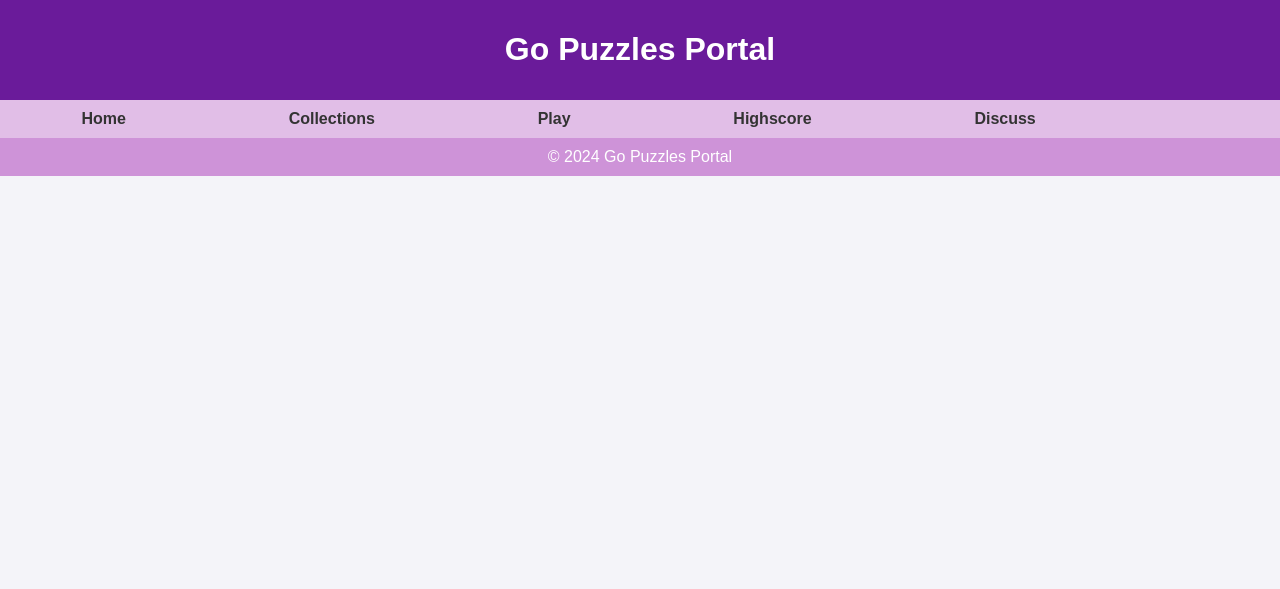
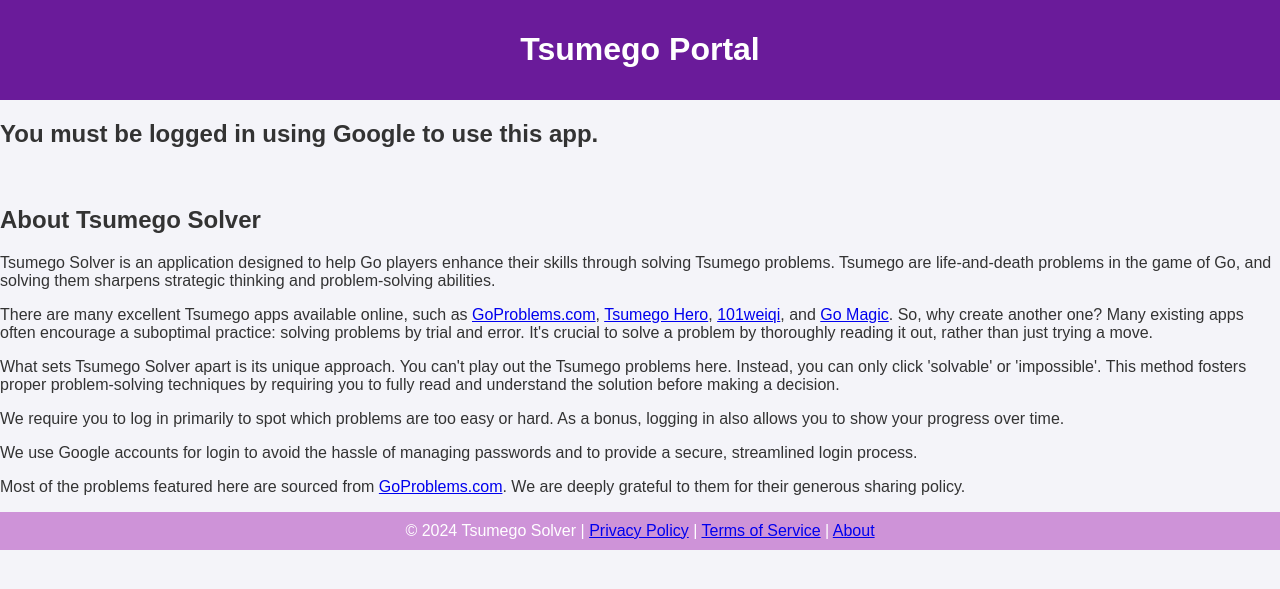
Before and after one commit to corrin/reading_go_puzzle, a Flask app: page / in a window 1280 px wide. Shown: the top 589 px of the page. Run offline with Flask 3, Linux system fonts and the light colour scheme; some libraries are stand-ins or nearby versions.

Commit message:
All the fluff is finished, I think

```diff
--- a/app/flask_app.py
+++ b/app/flask_app.py
@@ -6,11 +6,12 @@ from flask_login import LoginManager
 from app.logger import logger
 from app.db import db
 from app.user import User
+from config import Config
 
 login_manager = LoginManager()
 
 def create_app():
-    app = Flask(__name__, instance_relative_config=False)
+    app = Flask(__name__)
     app.wsgi_app = ProxyFix(app.wsgi_app, x_proto=1, x_host=1)  # Just in dev to handle ngrok
 
     logger.info(f"App instance path (before loading config): {app.instance_path}")
@@ -22,7 +23,8 @@ def create_app():
     logger.info(f"App instance path (after loading config): {app.instance_path}")
     #logger.info(f"App config: {app.config}")
 
-    app.template_folder = app.config['TEMPLATES_FOLDER']
+    app.template_folder = app.config['TEMPLATE_FOLDER']
+    app.static_folder = app.config['STATIC_FOLDER']
 
     db.init_app(app)
     login_manager.init_app(app)
--- a/app/routes.py
+++ b/app/routes.py
@@ -1,5 +1,5 @@
 from flask import Blueprint, redirect, url_for, request, render_template, jsonify
-from flask_login import login_user, current_user, login_required
+from flask_login import login_user, current_user, login_required, logout_user
 from flask import redirect, url_for, session, request
 
 from google.oauth2 import id_token
@@ -102,4 +102,14 @@ def main_bp(app):
     def dashboard():
         return render_template('dashboard.html')
 
+    @bp.route('/logout')
+    @login_required
+    def logout():
+        logout_user()
+        return redirect(url_for('main.index'))
+
+    @bp.route('/about')
+    def about():
+        return render_template('about.html')
+
     return bp
--- /dev/null
+++ b/static/styles.css
@@ -0,0 +1,48 @@
+/* styles.css */
+
+body {
+    font-family: Arial, sans-serif;
+    background-color: #f4f4f9;
+    color: #333;
+    margin: 0;
+    padding: 0;
+}
+
+.header {
+    background-color: #6a1b9a; /* Dark purple background */
+    color: white;
+    padding: 10px 20px;
+    text-align: center;
+}
+
+.nav {
+    display: flex;
+    justify-content: space-around; /* Evenly space the navigation links */
+    align-items: center; /* Align items vertically */
+    background-color: #e1bee7; /* Light purple background */
+    padding: 10px 0;
+}
+
+.nav a, .nav div {
+    text-decoration: none;
+    color: #333;
+    font-weight: bold;
+    margin: 0 10px; /* Spacing between nav items */
+}
+
+#google-sign-in {
+    display: inline-block; /* Makes the Google button align nicely with other nav items */
+}
+
+footer {
+    text-align: center;
+    padding: 10px 0;
+    background-color: #ce93d8; /* Lighter purple */
+    color: white;
+}
+
+#user-info {
+    padding: 20px;
+    text-align: center;
+    display: none; /* Hidden by default */
+}
--- /dev/null
+++ b/templates/about_text.html
@@ -0,0 +1,30 @@
+<div class="about">
+    <h2>About Tsumego Solver</h2>
+    <p>
+        Tsumego Solver is an application designed to help Go players enhance their skills through solving Tsumego problems.
+        Tsumego are life-and-death problems in the game of Go, and solving them sharpens strategic thinking and problem-solving abilities.
+    </p>
+    <p>
+        There are many excellent Tsumego apps available online, such as
+        <a href="https://www.goproblems.com/" target="_blank">GoProblems.com</a>,
+        <a href="https://tsumego-hero.com/" target="_blank">Tsumego Hero</a>,
+        <a href="https://www.101weiqi.com/" target="_blank">101weiqi</a>, and
+        <a href="https://gomagic.org/" target="_blank">Go Magic</a>.
+        So, why create another one? Many existing apps often encourage a suboptimal practice:
+        solving problems by trial and error. It's crucial to solve a problem by thoroughly reading it out, rather than just trying a move.
+    </p>
+    <p>
+        What sets Tsumego Solver apart is its unique approach. You can't play out the Tsumego problems here. Instead, you can only click 'solvable' or 'impossible'.
+        This method fosters proper problem-solving techniques by requiring you to fully read and understand the solution before making a decision.
+    </p>
+    <p>
+        We require you to log in primarily to spot which problems are too easy or hard. As a bonus, logging in also allows you to show your progress over time.
+    </p>
+    <p>
+        We use Google accounts for login to avoid the hassle of managing passwords and to provide a secure, streamlined login process.
+    </p>
+    <p>
+        Most of the problems featured here are sourced from <a href="https://www.goproblems.com/" target="_blank">GoProblems.com</a>.
+        We are deeply grateful to them for their generous sharing policy.
+    </p>
+</div>
--- /dev/null
+++ b/templates/footer.html
@@ -0,0 +1,6 @@
+<footer>
+    © 2024 Tsumego Solver |
+    <a href="{{ url_for('main.privacy') }}">Privacy Policy</a> |
+    <a href="{{ url_for('main.tos') }}">Terms of Service</a> |
+    <a href="{{ url_for('main.about') }}">About</a>
+</footer>
--- a/templates/login.html
+++ b/templates/login.html
@@ -2,67 +2,21 @@
 <html lang="en">
 <head>
     <meta charset="UTF-8">
-    <title>Reading Go Puzzle - Login</title>
-    <script src="https://accounts.google.com/gsi/client" async defer></script>
-    <style>
-        body {
-            font-family: Arial, sans-serif;
-            background-color: #f4f4f9;
-            color: #333;
-            margin: 0;
-            padding: 0;
-        }
-        .header {
-            background-color: #6a1b9a; /* Dark purple background */
-            color: white;
-            padding: 10px 20px;
-            text-align: center;
-        }
-        .nav {
-            display: flex;
-            justify-content: space-around; /* Evenly space the navigation links */
-            align-items: center; /* Align items vertically */
-            background-color: #e1bee7; /* Light purple background */
-            padding: 10px 0;
-        }
-        .nav a, .nav div {
-            text-decoration: none;
-            color: #333;
-            font-weight: bold;
-            margin: 0 10px; /* Spacing between nav items */
-        }
-        #google-sign-in {
-            display: inline-block; /* Makes the Google button align nicely with other nav items */
-        }
-        footer {
-            text-align: center;
-            padding: 10px 0;
-            background-color: #ce93d8; /* Lighter purple */
-            color: white;
-        }
-        #user-info {
-            padding: 20px;
-            text-align: center;
-            display: none; /* Hidden by default */
-        }
-    </style>
+    <title>Tsumego Portal</title>
+    <link rel="stylesheet" href="{{ url_for('static', filename='styles.css') }}">
 </head>
 <body>
     <div class="header">
-        <h1>Go Puzzles Portal</h1>
+        <h1>Tsumego Portal</h1>
     </div>
-    <div class="nav">
-        <a href="#">Home</a>
-        <a href="#">Collections</a>
-        <a href="#">Play</a>
-        <a href="#">Highscore</a>
-        <a href="#">Discuss</a>
+    <div class="content">
+        <h2>You must be logged in using Google to use this app.</h2>
         <div id="google-sign-in"></div>
+        {% include 'about_text.html' %}
     </div>
-    <div id="user-info"></div> <!-- Area to display user information after login -->
-    <footer>
-        © 2024 Go Puzzles Portal
-    </footer>
+    {% include 'footer.html' %}
+
+    <script src="https://accounts.google.com/gsi/client" async defer></script>
     <script>
         function handleCredentialResponse(response) {
             const data = JSON.parse(atob(response.credential.split('.')[1])); // Decode JWT payload
@@ -71,20 +25,7 @@
             const email = data.email;
             const profilePicUrl = data.picture;
 
-            // Display the user info on the page
-            const userInfo = document.getElementById('user-info');
-            userInfo.innerHTML = `Signed in as: <b>${name}</b> (${email})`;
-            userInfo.style.display = 'block'; // Make the user info visible
-            document.getElementById('google-sign-in').style.display = 'none'; // Hide the sign-in button
-
             // Send the user's profile information to your Flask backend
-            const formData = new FormData();
-            formData.append('name', name);
-            formData.append('email', email);
-            formData.append('profilePicUrl', profilePicUrl);
-
-            console.log("Google login URL:", '{{ url_for("main.google_login", _external=True) }}');
-
             fetch('{{ url_for("main.google_login", _external=True, _scheme="https") }}', {
                 method: 'POST',
                 headers: {
```
Also changed, not shown: config.py (+7 -2 lines), templates/about.html (added, +17 -0 lines), templates/dashboard.html (+20 -5 lines), templates/privacy.html (+8 -2 lines), templates/tos.html (+9 -3 lines).
